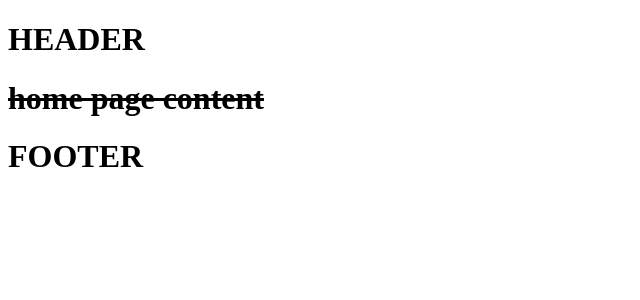
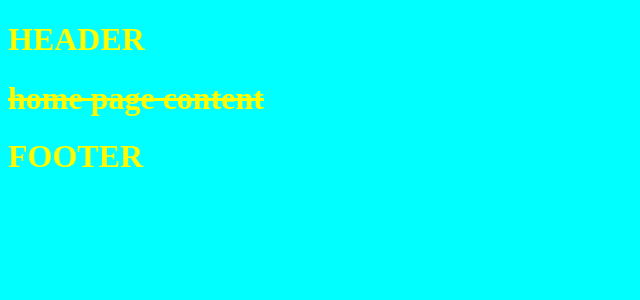
Before and after one commit to Rinrodan/jekyll-site, a Jekyll site: the page built from index.markdown, in a window 1280 px wide. Shown: the top 300 px of the page, without its empty margins (0-640 px from the left). Built offline with Jekyll 4.4.1, drawn with Linux system fonts in a browser that asks for light colours.

Commit message:
css local file vs site file

```diff
--- a/_config.yml
+++ b/_config.yml
@@ -24,9 +24,9 @@ description: >- # this means to ignore newlines until "baseurl:"
   Write an awesome description for your new site here. You can edit this
   line in _config.yml. It will appear in your document head meta (for
   Google search results) and in your feed.xml site description.
-baseurl: /jekyll-site
-url: http://rinrodan.github.io
-prefix: "/assets"
+#baseurl:
+#url:
+#prefix:
 sources:
   - _assets/
   - _assets/images
--- a/_includes/head.html
+++ b/_includes/head.html
@@ -1,5 +1,5 @@
 <head>
     <meta charset="utf-8">
-    <link rel="stylesheet" href="https://rinrodan.github.io/jekyll-site/css/style.css">
+    <link rel="stylesheet" href="/assets/css/style.css">
     <title class="pageTitle">{{ page.title }}</title>
 </head>
--- a/_layouts/default.html
+++ b/_layouts/default.html
@@ -3,7 +3,7 @@
 
 {% include head.html %}
 {% include header.html %}
-<body>
+<body class="body">
   {{content}}
 </body>
 {% include footer.html %}
--- /dev/null
+++ b/_sass/main.scss
@@ -0,0 +1,3 @@
+html {
+    background-color: chocolate;
+}
--- a/assets/css/style.css
+++ b/assets/css/style.css
@@ -1,3 +1,6 @@
 html {
     background-color: aqua;
 }
+.body {
+    color: yellow;
+}
--- /dev/null
+++ b/assets/css/styles.scss
@@ -0,0 +1,3 @@
+---
+---
+@import "main";
--- a/index.markdown
+++ b/index.markdown
@@ -3,5 +3,6 @@
 # To modify the layout, see https://jekyllrb.com/docs/themes/#overriding-theme-defaults
 
 layout: default
+title: Home
 ---
 # ~~home page content~~
```
